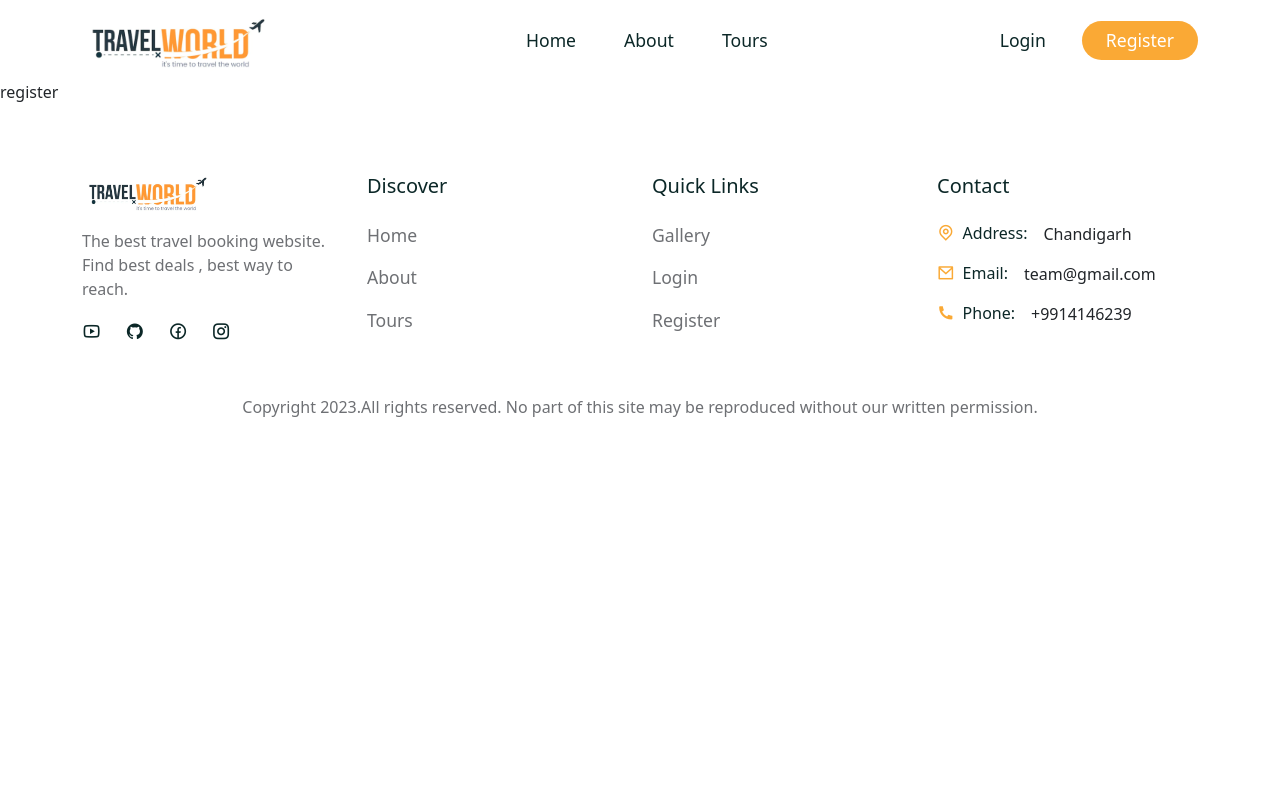
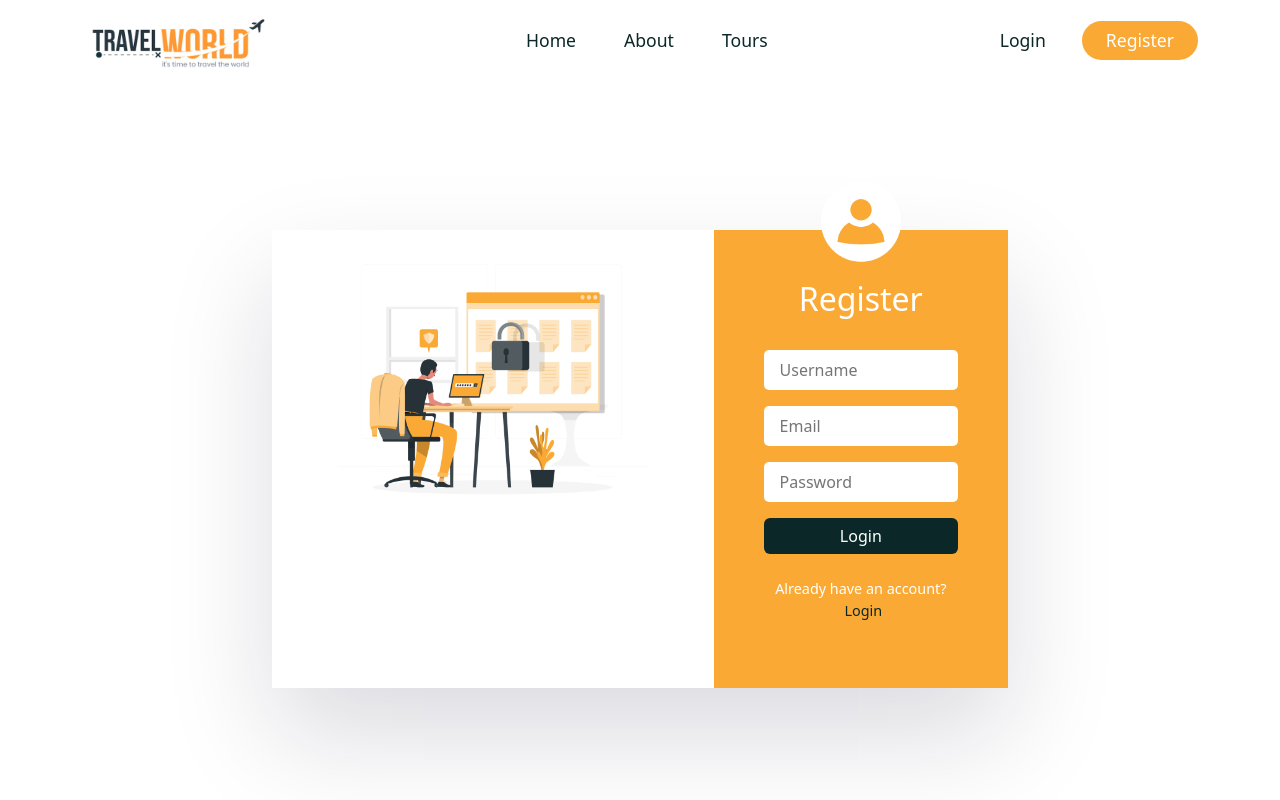
Before and after one commit to RewaBhardwaj/Tours-Travel-Booking-website, a React (Create React App) app in the folder frontend/: page /register in a window 1280 px wide. Shown: the top 800 px of the page. Built offline with nearby package versions, Linux system fonts and the light colour scheme; a web font is replaced by a local one.

Commit message:
Made Login and register page

```diff
--- a/frontend/src/pages/Login.jsx
+++ b/frontend/src/pages/Login.jsx
@@ -1,11 +1,78 @@
-import React from 'react'
+import React, { useState } from "react";
+import { Container, Row, Col, Form, FormGroup, Button } from "reactstrap";
+
+import { Link } from "react-router-dom";
+import "../styles/login.css";
+
+import loginImg from "../assets/images/login.png";
+import userIcon from "../assets/images/user.png";
 
 const Login = () => {
+  const [credentials, setCredentials] = useState({
+    email: undefined,
+    password: undefined,
+  });
+
+  const handleChange = (e) => {
+    setCredentials((prev) => ({ ...prev, [e.target.id]: e.target.value }));
+  };
+
+  const handleClick = (e) => {
+    e.preventDefault();
+  };
+
   return (
-    <div>
-      login
-    </div>
-  )
-}
+    <section>
+      <Container>
+        <Row>
+          <Col lg="8" className="m-auto">
+            <div className="login_container d-flex justify-content-between">
+              <div className="login_img">
+                <img src={loginImg} />
+              </div>
+              <div className="login_form">
+                <div className="user">
+                  <img src={userIcon} alt="" />
+                </div>
 
-export default Login
+                <h2>Login</h2>
+
+                <Form onSubmit={handleClick}>
+                  <FormGroup>
+                    <input
+                      type="email"
+                      placeholder="Email"
+                      required
+                      id="email"
+                      onChange={handleChange}
+                    />
+                  </FormGroup>
+                  <FormGroup>
+                    <input
+                      type="password"
+                      placeholder="Password"
+                      required
+                      id="password"
+                      onChange={handleChange}
+                    />
+                  </FormGroup>
+                  <Button
+                    className="btn secondary__btn auth__btn"
+                    type="submit"
+                  >
+                    Login
+                  </Button>
+                </Form>
+                <p>
+                  Don't have an account? <Link to="/Register">Create</Link>
+                </p>
+              </div>
+            </div>
+          </Col>
+        </Row>
+      </Container>
+    </section>
+  );
+};
+
+export default Login;
--- a/frontend/src/pages/Register.jsx
+++ b/frontend/src/pages/Register.jsx
@@ -1,11 +1,89 @@
-import React from 'react'
+import React, { useState } from "react";
+import { Container, Row, Col, Form, FormGroup, Button } from "reactstrap";
+
+import { Link } from "react-router-dom";
+import "../styles/register.css";
+
+import registerImg from "../assets/images/register.png";
+import userIcon from "../assets/images/user.png";
 
 const Register = () => {
+  const [credentials, setCredentials] = useState({
+    userName : undefined,
+    email: undefined,
+
+    password: undefined,
+  });
+
+  const handleChange = (e) => {
+    setCredentials((prev) => ({ ...prev, [e.target.id]: e.target.value }));
+  };
+
+  const handleClick = (e) => {
+    e.preventDefault();
+  };
+
   return (
-    <div>
-      register
-    </div>
-  )
-}
+    <section>
+      <Container>
+        <Row>
+          <Col lg="8" className="m-auto">
+            <div className="login_container d-flex justify-content-between">
+              <div className="login_img">
+                <img src={registerImg} />
+              </div>
+              <div className="login_form">
+                <div className="user">
+                  <img src={userIcon} alt="" />
+                </div>
 
-export default Register
+                <h2>Register</h2>
+
+                <Form onSubmit={handleClick}>
+                <FormGroup>
+                    <input
+                      type="text"
+                      placeholder="Username"
+                      required
+                      id="username"
+                      onChange={handleChange}
+                    />
+                  </FormGroup>
+                  <FormGroup>
+                    <input
+                      type="email"
+                      placeholder="Email"
+                      required
+                      id="email"
+                      onChange={handleChange}
+                    />
+                  </FormGroup>
+                  <FormGroup>
+                    <input
+                      type="password"
+                      placeholder="Password"
+                      required
+                      id="password"
+                      onChange={handleChange}
+                    />
+                  </FormGroup>
+                  <Button
+                    className="btn secondary__btn auth__btn"
+                    type="submit"
+                  >
+                    Login
+                  </Button>
+                </Form>
+                <p>
+                  Already have an account? <Link to="/Login">Login</Link>
+                </p>
+              </div>
+            </div>
+          </Col>
+        </Row>
+      </Container>
+    </section>
+  );
+};
+
+export default Register;
--- /dev/null
+++ b/frontend/src/styles/login.css
@@ -0,0 +1,82 @@
+.login_img {
+    width: 60%;
+    text-align: center;
+}
+
+.login_img img{
+    width: 70%;
+    object-fit: contain;
+}
+
+
+.login_form {
+    padding: 50px;
+    background: var(--secondary-color);
+    position: relative;
+
+}
+
+.login_container{
+    box-shadow: rgba(17,12,46,0.15) 0px 48px 100px 0px;
+    margin-top: 100px;
+}
+
+.login_form .user {
+    width: 80px;
+    height: 80px;
+    position: absolute;
+    top: -9%;
+    left: 50%;
+    transform: translate(-50%,-9%);
+}
+
+.login_form .user img{
+    width: 100%;
+}
+
+.login_form h2 {
+    color: #fff;
+    text-align: center;
+    margin-bottom: 2rem;
+
+}
+
+
+.login_form {
+    width: 40%;
+}
+
+.login_form input {
+    width: 100%;
+    padding: 0.5rem 1rem;
+    border-radius: 5px;
+    border: none;
+    font-size: 1rem;
+    color: var(--heading-color );
+}
+
+.login_form input:focus {
+    outline: none;
+
+}
+
+.auth__btn {
+    background: var(--heading-color) !important;
+    width: 100%;
+    color : #fff !important
+}
+
+.login_form p{
+    font-size: 0.9rem;
+    color: #fff;
+    margin-top: 1.5rem;
+    text-align: center;
+
+}
+
+.login_form p a{
+    color : var(--heading-color);
+    text-decoration: none;
+    margin-left: 5px;
+    font-weight: 500;
+}
--- /dev/null
+++ b/frontend/src/styles/register.css
@@ -0,0 +1,82 @@
+.login_img {
+    width: 60%;
+    text-align: center;
+}
+
+.login_img img{
+    width: 70%;
+    object-fit: contain;
+}
+
+
+.login_form {
+    padding: 50px;
+    background: var(--secondary-color);
+    position: relative;
+
+}
+
+.login_container{
+    box-shadow: rgba(17,12,46,0.15) 0px 48px 100px 0px;
+    margin-top: 100px;
+}
+
+.login_form .user {
+    width: 80px;
+    height: 80px;
+    position: absolute;
+    top: -9%;
+    left: 50%;
+    transform: translate(-50%,-9%);
+}
+
+.login_form .user img{
+    width: 100%;
+}
+
+.login_form h2 {
+    color: #fff;
+    text-align: center;
+    margin-bottom: 2rem;
+
+}
+
+
+.login_form {
+    width: 40%;
+}
+
+.login_form input {
+    width: 100%;
+    padding: 0.5rem 1rem;
+    border-radius: 5px;
+    border: none;
+    font-size: 1rem;
+    color: var(--heading-color );
+}
+
+.login_form input:focus {
+    outline: none;
+
+}
+
+.auth__btn {
+    background: var(--heading-color) !important;
+    width: 100%;
+    color : #fff !important
+}
+
+.login_form p{
+    font-size: 0.9rem;
+    color: #fff;
+    margin-top: 1.5rem;
+    text-align: center;
+
+}
+
+.login_form p a{
+    color : var(--heading-color);
+    text-decoration: none;
+    margin-left: 5px;
+    font-weight: 500;
+}
```
